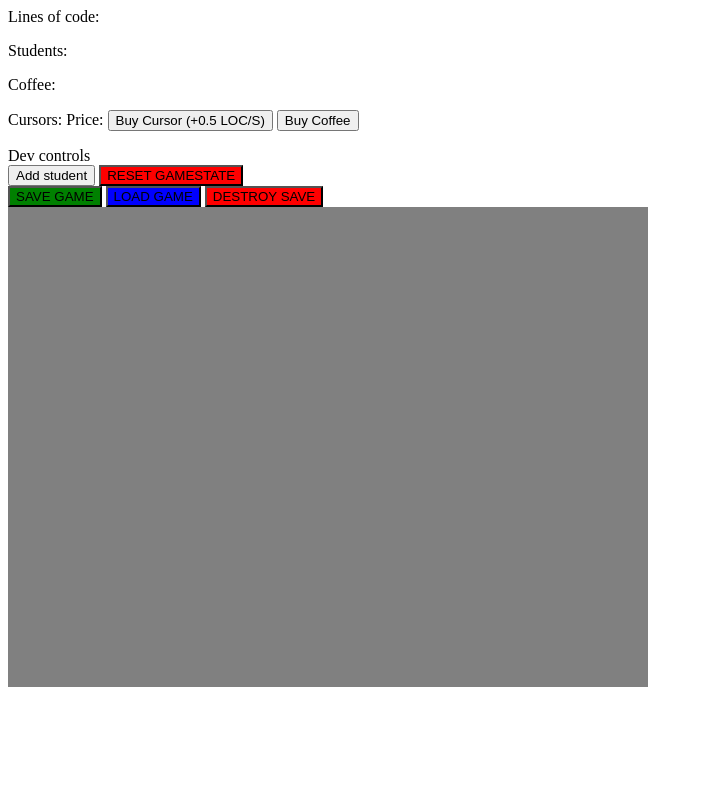
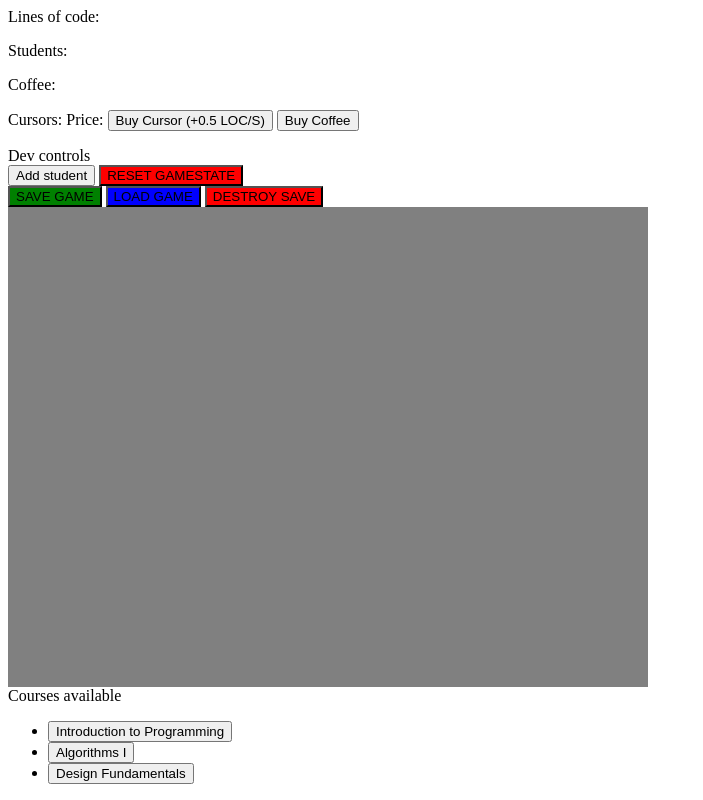
Before and after one commit to jKostet/kapistelio, a plain HTML site: page index.html in a window 1280 px wide. Shown: the part 310-1110 px from the top of the page, without its empty margins (0-703 px from the left). Before the commit the page ends 1005 px from the top, so only its background shows below. Drawn offline with Linux system fonts and the light colour scheme.

Commit message:
Add ids for uiAreas, Add research/course menu

```diff
--- a/index.html
+++ b/index.html
@@ -4,7 +4,11 @@
 </head>
 <body>
 
+  <div id="workArea">
     <button onclick="keyboardClick(1)" id="keyboard"><img src="img/c64.jpg" id="c64"></button>
+  </div>
+
+  <div id="buyArea">
 
     <div id="resources">
       <p>Lines of code:
@@ -33,14 +37,34 @@
       <button onclick="loadGame()" id="loadGame">LOAD GAME</button>
       <button onclick="destroySave()" id="destroySave">DESTROY SAVE</button>
     </div>
+  </div>
 
+  <div id="viewArea">
     <canvas id="gc" width="640" height="480"></canvas>
+  </div>
 
+  <div id="researchArea">
+    Courses available
+    <br>
+    <ul>
+      <li>
+        <button onclick="" id="">Introduction to Programming</button>
+      </li>
+      <li>
+        <button onclick="" id="">Algorithms I</button>
+      </li>
+      <li>
+        <button onclick="" id="">Design Fundamentals</button>
+      </li>
+    </ul>
+  </div>
+
+<!-- JS at the end of body -->
   <script type="text/javascript" src="gc.js">
     // window.onload = updateCanvas();
   </script>
 
   <script type="text/javascript" src="game.js">
-//    window.onload = loadGame();
+    // window.onload = loadGame();
   </script>
 </body>
```
Lines whose indentation alone changed are shown as unchanged.
